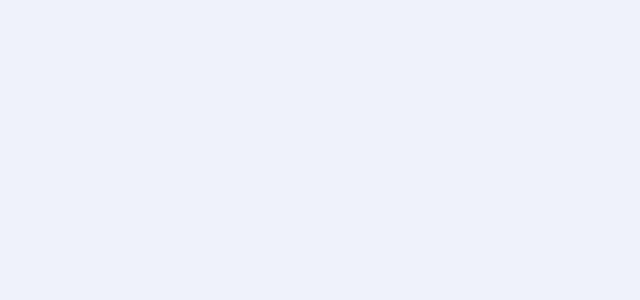
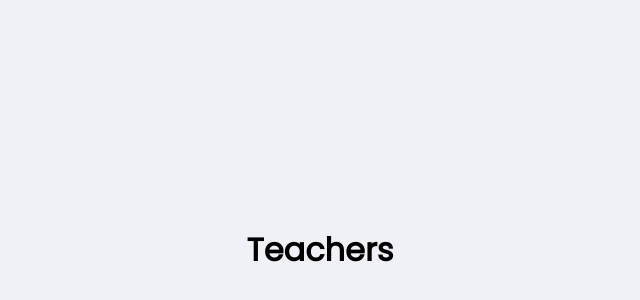
Before and after one commit to DIGOARTHUR/Proffy, a React (Create React App) app: page /Proffy---Platafoma-de-Aulas/study in a window 1280 px wide. Before the commit this address had no page. Shown: the part 150-450 px from the top of the page, without its empty margins (320-960 px from the left). Built offline with nearby package versions, Linux system fonts and the light colour scheme.

Commit message:
add react-router-dom

```diff
--- a/src/routes.tsx
+++ b/src/routes.tsx
@@ -7,11 +7,11 @@ import { TeacherList } from './pages/TeacherList'
 
 export function RoutesWeb() {
     return (
-        <Router basename={process.env.PUBLIC_URL}>
+        <Router>
             <Routes>
-                <Route path='/' element={<Landing/>} />
-                <Route path='/study' element={<TeacherList/>} />
-                <Route path='/give-classes' element={<TeacherForm/>} />
+                <Route path='/Proffy---Platafoma-de-Aulas' element={<Landing/>} />
+                <Route path='/Proffy---Platafoma-de-Aulas/study' element={<TeacherList/>} />
+                <Route path='/Proffy---Platafoma-de-Aulas/give-classes' element={<TeacherForm/>} />
             </Routes>
         </Router>
 
```
